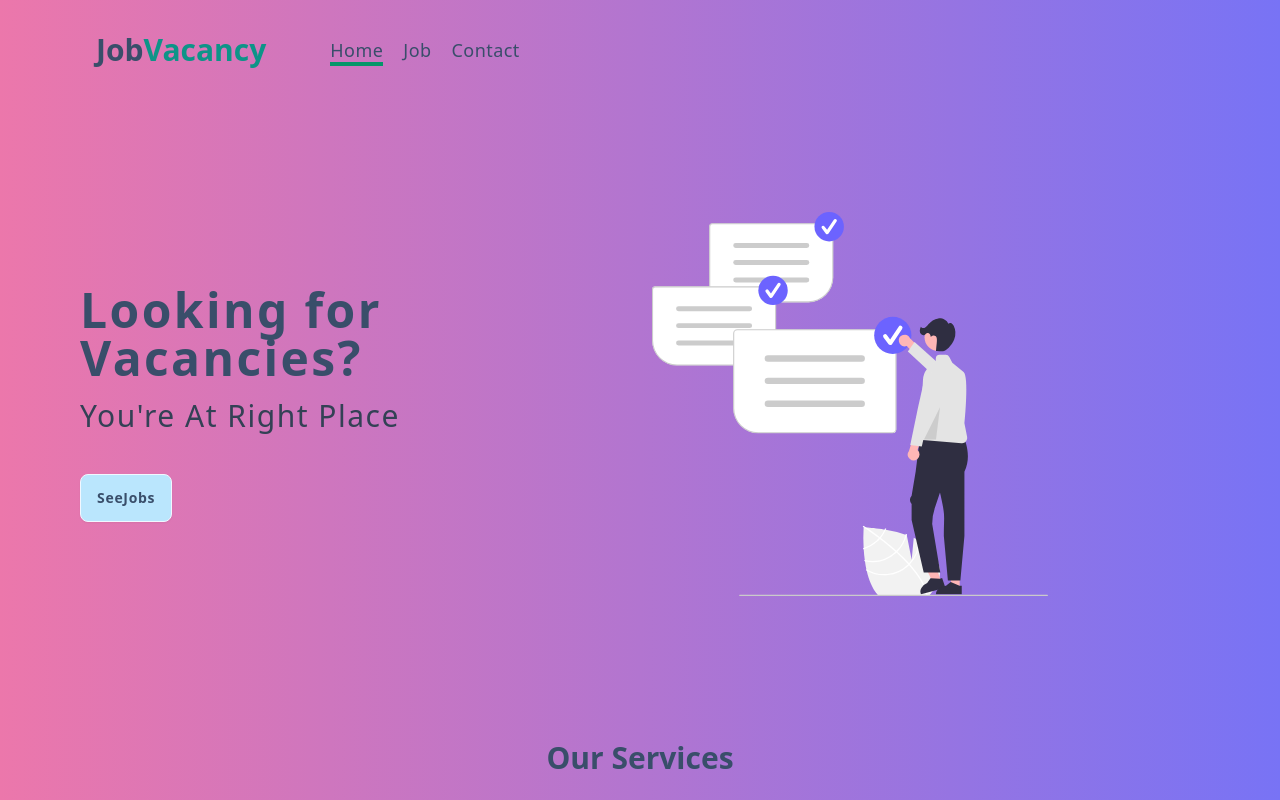
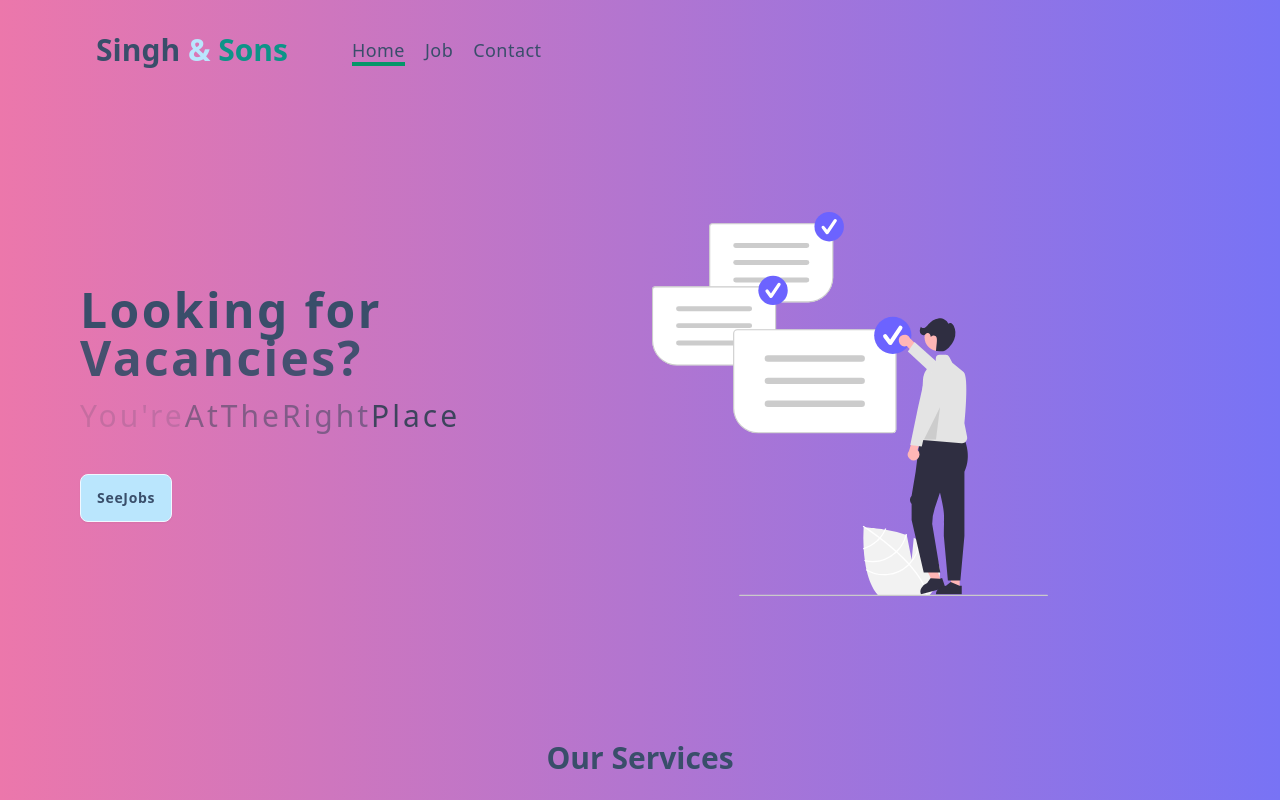
Before and after one commit to itsHellboyHere/jobvacancy, a React (Vite) app: page / in a window 1280 px wide. Shown: the top 800 px of the page. Built offline with nearby package versions, Linux system fonts and the light colour scheme.

Commit message:
added animation in landing page

```diff
--- /dev/null
+++ b/src/assets/Hero.css
@@ -0,0 +1,71 @@
+
+@keyframes fadeInLeft{
+    0%{
+        opacity: 0;
+        transform: translateX(-50px);
+    }
+    50%{
+        opacity: 0.5;
+        transform: translate(-10px);
+    }
+    100%{
+        opacity: 1;
+        transform: translate(0);
+    }
+}
+
+@keyframes fadeInRight{
+        0%{
+            opacity: 0;
+            transform: translateX(50px);
+        }
+        100%{
+            opacity: 1;
+            transform: translateX(0);
+        }
+}
+
+.hero-text{
+    animation:fadeInRight 3s ease-in-out forwards;
+}
+
+@keyframes fadeIn {
+  0% {
+    opacity: 0;
+  }
+  50% {
+    opacity: 0.5;
+  }
+  100% {
+    opacity: 1;
+  }
+}
+.hero-img{
+    animation:fadeIn 2s ease-in-out forwards;
+}
+.hero-text:nth-child(2){
+    animation:fadeIn 3s ease-in-out infinite;
+}
+
+.hero-text2 {
+  display: inline-block;
+  opacity: 0;
+  animation: fadeIn 3s ease-in-out infinite;
+}
+.hero-text2:nth-child(1) {
+  animation-delay: 2s; /* Adjust delay for the second word */
+}
+
+.hero-text2:nth-child(2) {
+  animation-delay: 1s; /* Adjust delay for the second word */
+}
+.hero-text2:nth-child(3) {
+  animation-delay: 1s; /* Adjust delay for the second word */
+}
+.hero-text2:nth-child(4) {
+  animation-delay: 1s; /* Adjust delay for the second word */
+}
+
+.nav-ani{
+    animation: fadeIn 2s ease-in-out forwards;
+}
--- a/src/components/Hero.jsx
+++ b/src/components/Hero.jsx
@@ -1,13 +1,21 @@
 import hero from '../assets/hero.svg'
 import { Link } from 'react-router-dom'
+import  '../assets/Hero.css';
 const Hero = () => {
   return (
 
       <div className=' align-element  py-28  px-4 grid md:grid-cols-2 items-center gap-6'>
-        <article  >
-          <h1 className='text-5xl font-bold tracking-wider '>Looking for Vacancies?</h1>
-          <p className='mt-4 text-3xl text-slate-700 capitalize tracking-wider '>
-            You're at right place
+        <article >
+          <h1 className='text-5xl font-bold tracking-wider'> <span className='hero-text'>Looking for </span>
+          <span className='hero-text'>
+            Vacancies?
+            </span></h1>
+          <p className='mt-4 text-3xl text-slate-700 capitalize tracking-widest '>
+            <span className='hero-text2'>You're</span>
+          <span className='hero-text2'>at</span>
+          <span className='hero-text2'>the</span>
+          <span className='hero-text2'>right</span>
+          <span className='hero-text2'>place</span>
           </p>
           {/* <p className='mt-2 text-lg text-slate-700 capitalize tracking-wide'>
 
@@ -28,7 +36,7 @@ const Hero = () => {
           </div> */}
         </article>
         <article className=' md:block '>
-          <img src={hero} className='h-80 lg:h-96' />
+          <img src={hero} className='h-80 lg:h-96 hero-img ' />
         </article>
       </div>
 
--- a/src/components/Nav.jsx
+++ b/src/components/Nav.jsx
@@ -1,12 +1,12 @@
 
 import NavLinks from './NavLinks';
-
+import '../assets/Hero.css'
 const Nav = () => {
   return (
     <nav className='col w-screen'>
-      <div className='align-element px-8 py-4 flex flex-col sm:flex-row sm:gap-x-16 sm:items-center sm:py-8'>
+      <div className='nav-ani align-element px-8 py-4 flex flex-col sm:flex-row sm:gap-x-16 sm:items-center sm:py-8'>
         <h2 className='text-3xl font-bold'>
-        Job<span className='text-teal-600'>Vacancy</span>
+        Singh <span className='text-sky-200'>& </span> <span className='text-teal-600'>Sons</span>
         </h2>
         <div className='flex gap-x-4'>
           <NavLinks/>
```
Also changed, not shown: 4 other files (tests, documents, lock files or other folders).
